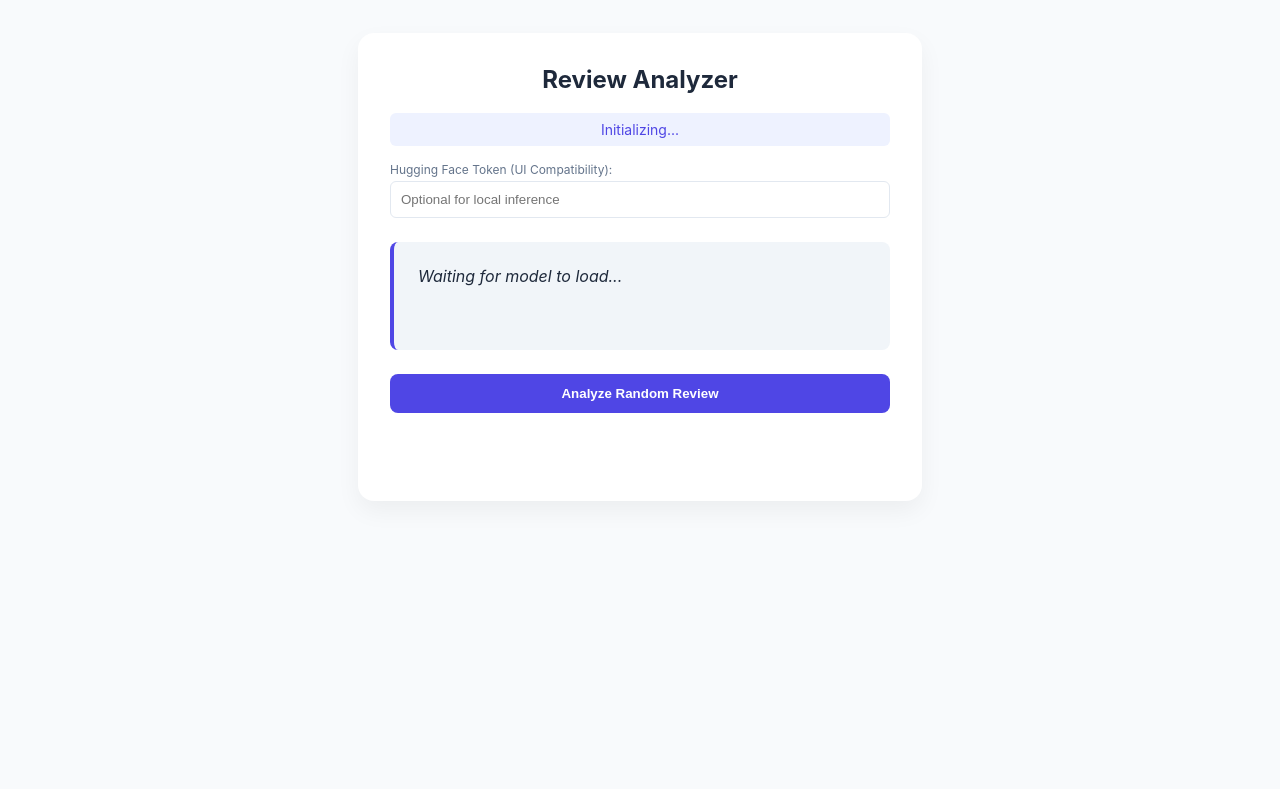
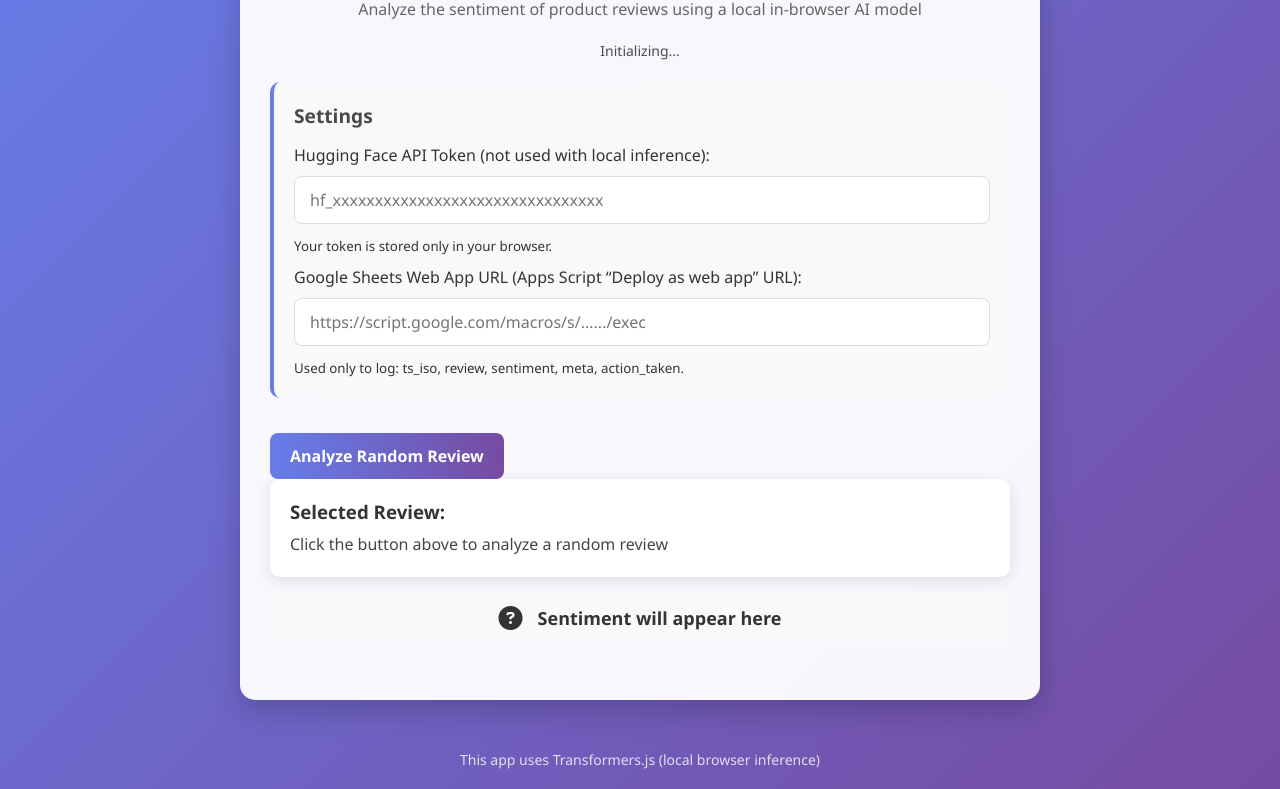
Before and after one commit to mandarina18/web_app_marina, a plain HTML site: page index.html in a window 1280 px wide. Shown: the part 133-922 px from the top of the page. Before the commit the page ends 800 px from the top, so only its background shows below. Drawn offline with nearby package versions, Linux system fonts and the light colour scheme.

Commit message:
Update index.html

```diff
--- a/index.html
+++ b/index.html
@@ -1,165 +1,266 @@
 <!DOCTYPE html>
 <html lang="en">
 <head>
-    <meta charset="UTF-8">
-    <meta name="viewport" content="width=device-width, initial-scale=1.0">
-    <title>Sentiment Event Logger MVP</title>
+  <meta charset="UTF-8" />
+  <meta name="viewport" content="width=device-width,initial-scale=1.0" />
+  <title>Review Sentiment Analyzer</title>
 
-    <script src="https://cdnjs.cloudflare.com/ajax/libs/PapaParse/5.4.1/papaparse.min.js"></script>
   <link rel="stylesheet" href="https://cdnjs.cloudflare.com/ajax/libs/font-awesome/6.4.0/css/all.min.css">
+  <script src="https://cdnjs.cloudflare.com/ajax/libs/PapaParse/5.3.2/papaparse.min.js"></script>
 
   <style>
-        :root {
-            --bg-color: #f8fafc;
-            --primary: #4f46e5;
-            --card-bg: #ffffff;
+    * { box-sizing: border-box; margin: 0; padding: 0; font-family: 'Segoe UI', Tahoma, Geneva, Verdana, sans-serif; }
+
+    body {
+      background: linear-gradient(135deg, #667eea 0%, #764ba2 100%);
+      color: #333;
+      min-height: 100vh;
+      padding: 20px;
+      display: flex;
+      flex-direction: column;
+      align-items: center;
     }
 
-        body {
-            font-family: 'Inter', system-ui, sans-serif;
-            background-color: var(--bg-color);
-            display: flex;
-            justify-content: center;
-            align-items: center;
-            min-height: 100vh;
-            margin: 0;
-            color: #1e293b;
+    .container {
+      background-color: rgba(255, 255, 255, 0.95);
+      border-radius: 15px;
+      box-shadow: 0 10px 30px rgba(0, 0, 0, 0.2);
+      width: 90%;
+      max-width: 800px;
+      padding: 30px;
+      margin: 20px 0;
     }
 
-        .card {
-            background: var(--card-bg);
-            padding: 2rem;
-            border-radius: 1rem;
-            box-shadow: 0 10px 25px rgba(0,0,0,0.05);
-            width: 100%;
-            max-width: 500px;
+    h1 {
+      text-align: center;
+      color: #4a4a4a;
+      margin-bottom: 12px;
+      font-size: 2.2rem;
     }
 
-        h2 { text-align: center; margin-top: 0; font-size: 1.5rem; }
-
-        /* Поля статуса и ошибок (используются в app.js) */
-        #status {
-            display: block;
+    .description {
       text-align: center;
-            font-size: 0.875rem;
-            color: var(--primary);
-            background: #eef2ff;
-            padding: 8px;
-            border-radius: 6px;
-            margin-bottom: 1rem;
+      margin-bottom: 18px;
+      color: #666;
+      line-height: 1.6;
     }
 
-        #error-message {
-            display: none;
-            background: #fef2f2;
-            color: #dc2626;
-            padding: 10px;
-            border-radius: 6px;
-            margin-bottom: 1rem;
-            font-size: 0.875rem;
-            border: 1px solid #fee2e2;
+    .status {
+      text-align: center;
+      color: #4a4a4a;
+      margin-bottom: 22px;
+      font-size: 14px;
     }
 
-        /* Поле ввода токена (для совместимости с UI препода) */
-        .token-section { margin-bottom: 1.5rem; }
-        .token-section label { display: block; font-size: 0.75rem; margin-bottom: 4px; color: #64748b; }
-        #api-token {
-            width: 100%;
-            padding: 10px;
-            border: 1px solid #e2e8f0;
-            border-radius: 6px;
-            box-sizing: border-box;
+    .api-section {
+      margin-bottom: 25px;
+      padding: 20px;
+      background-color: #f8f9fa;
+      border-radius: 10px;
+      border-left: 4px solid #667eea;
     }
 
-        /* Область вывода отзыва */
-        .review-box {
-            background: #f1f5f9;
-            padding: 1.5rem;
-            border-radius: 8px;
-            margin-bottom: 1.5rem;
-            min-height: 60px;
-            font-style: italic;
-            border-left: 4px solid var(--primary);
+    .api-section h2 {
+      margin-bottom: 15px;
+      color: #4a4a4a;
+      font-size: 1.2rem;
     }
 
-        /* Кнопка */
-        #analyze-btn {
-            width: 100%;
-            padding: 12px;
-            background-color: var(--primary);
+    .api-input { display: flex; flex-direction: column; gap: 10px; }
+
+    input[type="text"] {
+      padding: 12px 15px;
+      border: 1px solid #ddd;
+      border-radius: 8px;
+      font-size: 16px;
+      transition: border-color 0.3s;
+    }
+    input[type="text"]:focus {
+      border-color: #667eea;
+      outline: none;
+      box-shadow: 0 0 0 2px rgba(102, 126, 234, 0.2);
+    }
+
+    button {
+      background: linear-gradient(to right, #667eea, #764ba2);
       color: white;
       border: none;
+      padding: 12px 20px;
       border-radius: 8px;
+      cursor: pointer;
+      font-size: 16px;
       font-weight: 600;
-            cursor: pointer;
-            transition: opacity 0.2s;
+      transition: transform 0.2s, box-shadow 0.2s;
+      margin-top: 10px;
+    }
+    button:hover { transform: translateY(-2px); box-shadow: 0 5px 15px rgba(0, 0, 0, 0.2); }
+    button:active { transform: translateY(0); }
+
+    .review-section { margin-bottom: 25px; }
+
+    .review-card {
+      background-color: white;
+      border-radius: 10px;
+      padding: 20px;
+      box-shadow: 0 4px 15px rgba(0, 0, 0, 0.1);
+      margin-bottom: 14px;
+    }
+    .review-text {
+      line-height: 1.6;
+      margin-top: 8px;
+      font-size: 16px;
+      color: #444;
+      white-space: pre-wrap;
     }
 
-        #analyze-btn:disabled { opacity: 0.5; cursor: not-allowed; }
-
-        /* Индикатор загрузки */
-        .loading {
-            display: none;
-            text-align: center;
-            margin: 1rem 0;
-            color: var(--primary);
-            font-size: 0.875rem;
-        }
-
-        /* Контейнер результата (стилизуется классами positive/negative/neutral из JS) */
     .sentiment-result {
-            margin-top: 1.5rem;
       display: flex;
       align-items: center;
       justify-content: center;
-            gap: 10px;
-            padding: 1rem;
-            border-radius: 8px;
+      gap: 15px;
+      padding: 15px;
+      border-radius: 10px;
+      margin-top: 14px;
+      background-color: #f8f9fa;
       font-weight: bold;
+      font-size: 18px;
     }
 
-        .sentiment-result.positive { background: #dcfce7; color: #166534; }
-        .sentiment-result.negative { background: #fee2e2; color: #991b1b; }
-        .sentiment-result.neutral { background: #f1f5f9; color: #475569; }
+    .positive { color: #28a745; border: 2px solid #28a745; }
+    .negative { color: #dc3545; border: 2px solid #dc3545; }
+    .neutral  { color: #ffc107; border: 2px solid #ffc107; }
 
-        .icon { font-size: 1.5rem; }
+    .icon { font-size: 24px; }
+
+    .loading { display: none; text-align: center; margin: 20px 0; }
+    .spinner {
+      border: 4px solid rgba(0, 0, 0, 0.1);
+      border-left: 4px solid #667eea;
+      border-radius: 50%;
+      width: 30px;
+      height: 30px;
+      animation: spin 1s linear infinite;
+      margin: 0 auto;
+    }
+    @keyframes spin { 0% { transform: rotate(0deg); } 100% { transform: rotate(360deg); } }
+
+    .error {
+      color: #dc3545;
+      padding: 10px;
+      border-radius: 5px;
+      background-color: #f8d7da;
+      border: 1px solid #f5c6cb;
+      margin: 10px 0;
+      display: none;
+    }
+
+    .action-card {
+      background-color: white;
+      border-radius: 10px;
+      padding: 18px;
+      box-shadow: 0 4px 15px rgba(0, 0, 0, 0.1);
+      margin-top: 14px;
+      display: none;
+      border-left: 6px solid #6b7280;
+    }
+
+    .action-title {
+      font-weight: 700;
+      color: #4a4a4a;
+      margin-bottom: 8px;
+      display: flex;
+      align-items: center;
+      gap: 10px;
+    }
+
+    .action-message { color: #444; line-height: 1.5; margin-bottom: 12px; }
+
+    .action-buttons { display: flex; gap: 10px; flex-wrap: wrap; }
+
+    .action-buttons a, .action-buttons button.secondary {
+      display: inline-flex;
+      align-items: center;
+      gap: 8px;
+      padding: 10px 14px;
+      border-radius: 8px;
+      text-decoration: none;
+      font-weight: 700;
+      border: 1px solid rgba(0,0,0,0.12);
+      background: #f8f9fa;
+      color: #333;
+      cursor: pointer;
+    }
+
+    footer {
+      text-align: center;
+      margin-top: 30px;
+      color: rgba(255, 255, 255, 0.8);
+      font-size: 14px;
+    }
+
+    @media (max-width: 600px) {
+      .container { width: 95%; padding: 20px; }
+      h1 { font-size: 1.8rem; }
+      button { width: 100%; }
+      .action-buttons a, .action-buttons button.secondary { width: 100%; justify-content: center; }
+    }
   </style>
 </head>
+
 <body>
+  <div class="container">
+    <h1>Review Sentiment Analyzer</h1>
+    <p class="description">Analyze the sentiment of product reviews using a local in-browser AI model</p>
+    <div class="status" id="status">Initializing…</div>
 
-<div class="card">
-    <h2>Review Analyzer</h2>
+    <div class="api-section">
+      <h2>Settings</h2>
+      <div class="api-input">
+        <label for="api-token">Hugging Face API Token (not used with local inference):</label>
+        <input type="text" id="api-token" placeholder="hf_xxxxxxxxxxxxxxxxxxxxxxxxxxxxxxxx">
+        <p><small>Your token is stored only in your browser.</small></p>
 
-    <div id="status">Initializing...</div>
-
-    <div id="error-message"></div>
-
-    <div class="token-section">
-        <label for="api-token">Hugging Face Token (UI Compatibility):</label>
-        <input type="password" id="api-token" placeholder="Optional for local inference">
+        <label for="gs-endpoint">Google Sheets Web App URL (Apps Script “Deploy as web app” URL):</label>
+        <input type="text" id="gs-endpoint" placeholder="https://script.google.com/macros/s/....../exec">
+        <p><small>Used only to log: ts_iso, review, sentiment, meta, action_taken.</small></p>
+      </div>
     </div>
 
-    <div class="review-box">
-        <div id="review-text">Waiting for model to load...</div>
+    <div class="review-section">
+      <button id="analyze-btn">Analyze Random Review</button>
+
+      <div class="loading">
+        <div class="spinner"></div>
+        <p>Analyzing sentiment...</p>
       </div>
 
-    <div class="loading">
-        <i class="fas fa-spinner fa-spin"></i> Analyzing...
+      <div class="error" id="error-message"></div>
+
+      <div class="review-card">
+        <h3>Selected Review:</h3>
+        <p class="review-text" id="review-text">Click the button above to analyze a random review</p>
       </div>
 
-    <button id="analyze-btn">Analyze Random Review</button>
-
-    <div id="sentiment-result" class="sentiment-result"></div>
-
-    <div id="decision-box" class="sentiment-result neutral" style="display:none; flex-direction:column; gap:6px; text-align:center;">
-      <div id="decision-title" style="font-weight:800;"></div>
-      <div id="decision-text" style="font-weight:600;"></div>
+      <div class="sentiment-result" id="sentiment-result">
+        <i class="fas fa-question-circle icon"></i>
+        <span>Sentiment will appear here</span>
       </div>
 
-
+      <div class="action-card" id="action-result">
+        <div class="action-title" id="action-title">
+          <i class="fas fa-bolt"></i>
+          <span>System Decision</span>
+        </div>
+        <div class="action-message" id="action-message"></div>
+        <div class="action-buttons" id="action-buttons"></div>
+      </div>
+    </div>
   </div>
 
+  <footer>
+    <p>This app uses Transformers.js (local browser inference)</p>
+  </footer>
+
   <script type="module" src="app.js"></script>
-
 </body>
 </html>
```
Lines whose indentation alone changed are shown as unchanged.
